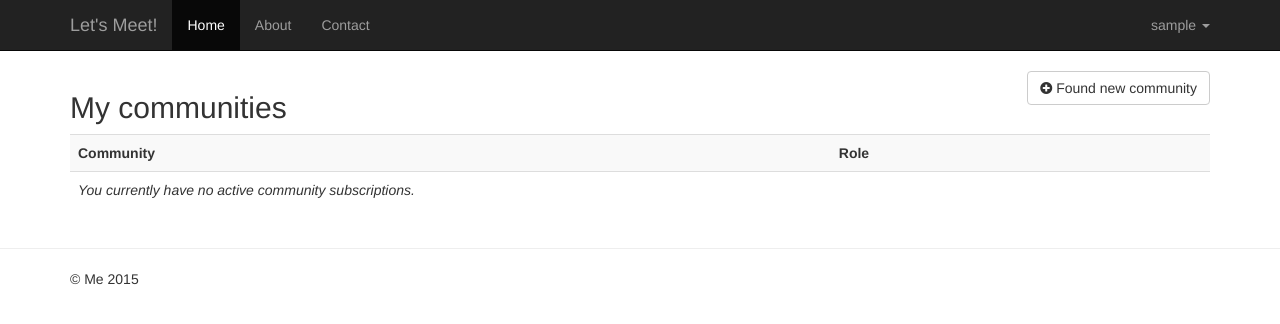
After one commit to letsmeet-click/letsmeet.click, a Django app: a page that uses letsmeet/main/templates/base.html in a window 1280 px wide. The commit adds this page. Shown: the top 324 px of the page. Run offline with Django 3.2, Linux system fonts and the light colour scheme; the visitor is signed in with stand-in values (Sample User, id 1); data that the repository does not hold is empty; some libraries are stand-ins or nearby versions.

Commit message:
fireabend - a lot of community stuff

```diff
--- /dev/null
+++ b/letsmeet/communities/templates/communities/communitysubscription_list.html
@@ -0,0 +1,22 @@
+{% extends 'base.html' %}
+
+{% block content %}
+<div class="pull-right">
+    <a class="btn btn-default" href="{% url 'community_create' %}"><i class="fa fa-plus-circle"></i> Found new community</a>
+</div>
+<h2>My communities</h2>
+<table class="table table-striped">
+    <tr>
+        <th>Community</th>
+        <th>Role</th>
+    </tr>
+{% for subscription in communitysubscription_list %}
+<tr>
+    <td><a href="{{ subscription.community.get_absolute_url }}">{{ subscription.community.name }}</a></td>
+    <td>{{ subscription.get_role_display }}</td>
+</tr>
+{% empty %}
+<tr><td colspan=2><em>You currently have no active community subscriptions.</em></td></tr>
+{% endfor %}
+</table>
+{% endblock content %}
--- a/letsmeet/communities/urls.py
+++ b/letsmeet/communities/urls.py
@@ -19,9 +19,11 @@ from django.conf.urls import url
 from .views import (
     CommunityCreateView,
     CommunityDetailView,
+    MyCommunitySubscriptionListView,
 )
 
 urlpatterns = [
     url(r'^c/(?P<slug>[\w-]+)/$', CommunityDetailView.as_view(), name='community_detail'),
     url(r'^create-community/$', CommunityCreateView.as_view(), name='community_create'),
+    url(r'^my-communities/$', MyCommunitySubscriptionListView.as_view(), name='my_communities'),
 ]
--- a/letsmeet/communities/views.py
+++ b/letsmeet/communities/views.py
@@ -1,11 +1,13 @@
+from django.db import transaction
 from django.views.generic import (
+    CreateView,
     DetailView,
-    CreateView,
+    ListView,
 )
 
 from braces.views import LoginRequiredMixin
 
-from .models import Community
+from .models import Community, CommunitySubscription
 
 
 class CommunityCreateView(LoginRequiredMixin, CreateView):
@@ -13,6 +15,24 @@ class CommunityCreateView(LoginRequiredMixin, CreateView):
     fields = ['name']
     template_name = 'communities/community_create.html'
 
+    def form_valid(self, form):
+        with transaction.atomic():
+            out = super().form_valid(form)
+            CommunitySubscription.objects.create(
+                community=self.object,
+                user=self.request.user,
+                role='owner'
+            )
+
+        return out
+
 
 class CommunityDetailView(DetailView):
     model = Community
+
+
+class MyCommunitySubscriptionListView(LoginRequiredMixin, ListView):
+    model = CommunitySubscription
+
+    def get_queryset(self):
+        return self.request.user.community_subscriptions.all()
--- a/letsmeet/main/templates/base.html
+++ b/letsmeet/main/templates/base.html
@@ -9,8 +9,8 @@
 
         <title>{% block title %}Letsmeet.click{% endblock %}</title>
 
-        <!-- Bootstrap core CSS -->
         <link rel="stylesheet" href="https://maxcdn.bootstrapcdn.com/bootstrap/3.3.6/css/bootstrap.min.css" integrity="sha384-1q8mTJOASx8j1Au+a5WDVnPi2lkFfwwEAa8hDDdjZlpLegxhjVME1fgjWPGmkzs7" crossorigin="anonymous">
+        <link rel="stylesheet" href="https://maxcdn.bootstrapcdn.com/font-awesome/4.5.0/css/font-awesome.min.css">
     </head>
 
     <body>
@@ -35,6 +35,7 @@
                         <a href="#" class="dropdown-toggle" data-toggle="dropdown" role="button" aria-haspopup="true" aria-expanded="false">{{ request.user.username }} <span class="caret"></span></a>
                         <ul class="dropdown-menu">
                             {#<li><a href="{% url 'profile' %}">Profile</a></li>#}
+                            <li><a href="{% url 'my_communities' %}">My Communities</a></li>
                             <li><a href="{% url 'logout' %}">Logout</a></li>
                         </ul>
                     </li>
```
Also changed, not shown: letsmeet/communities/models.py (+9 -3 lines), letsmeet/communities/templates/communities/community_detail.html (+16 -1 lines).
